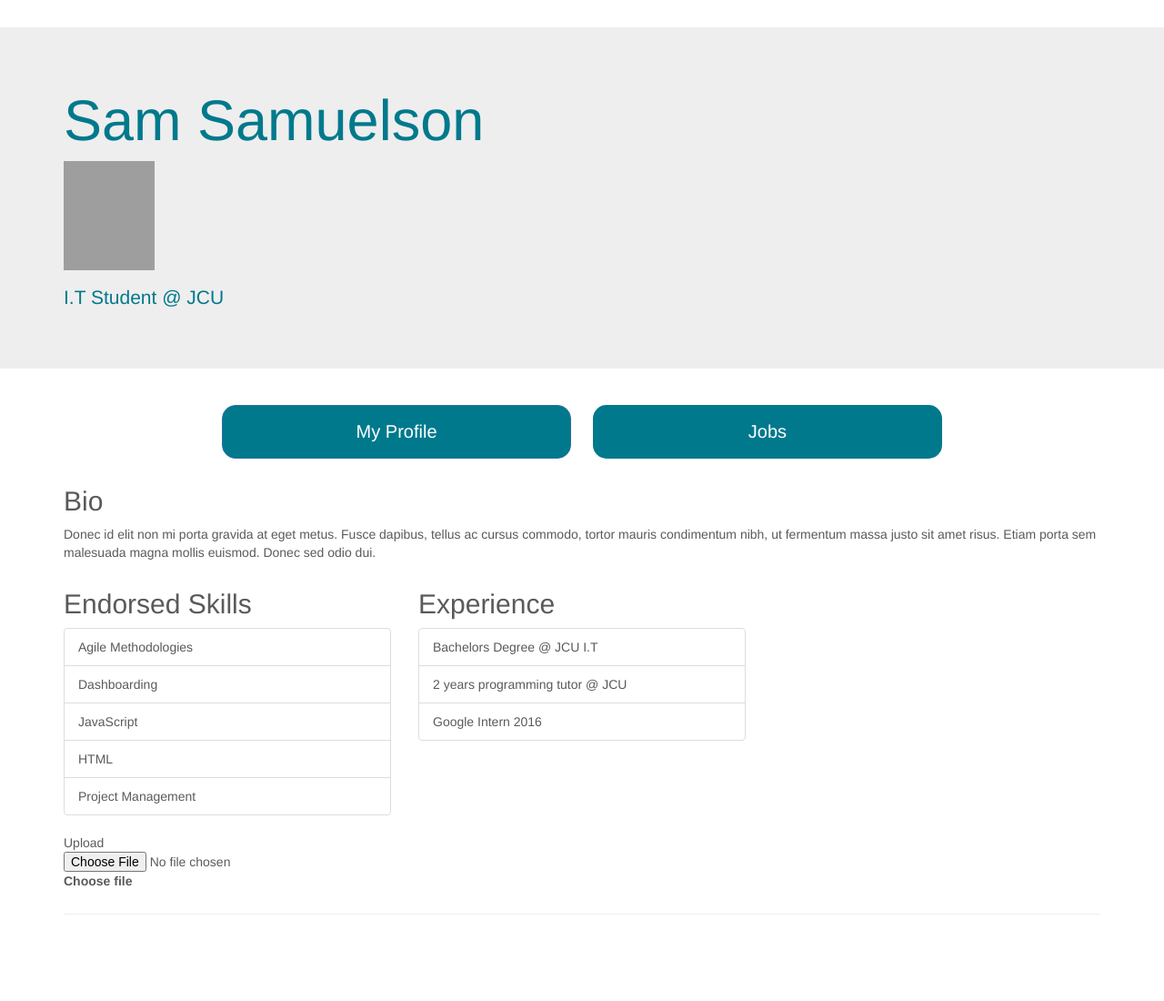
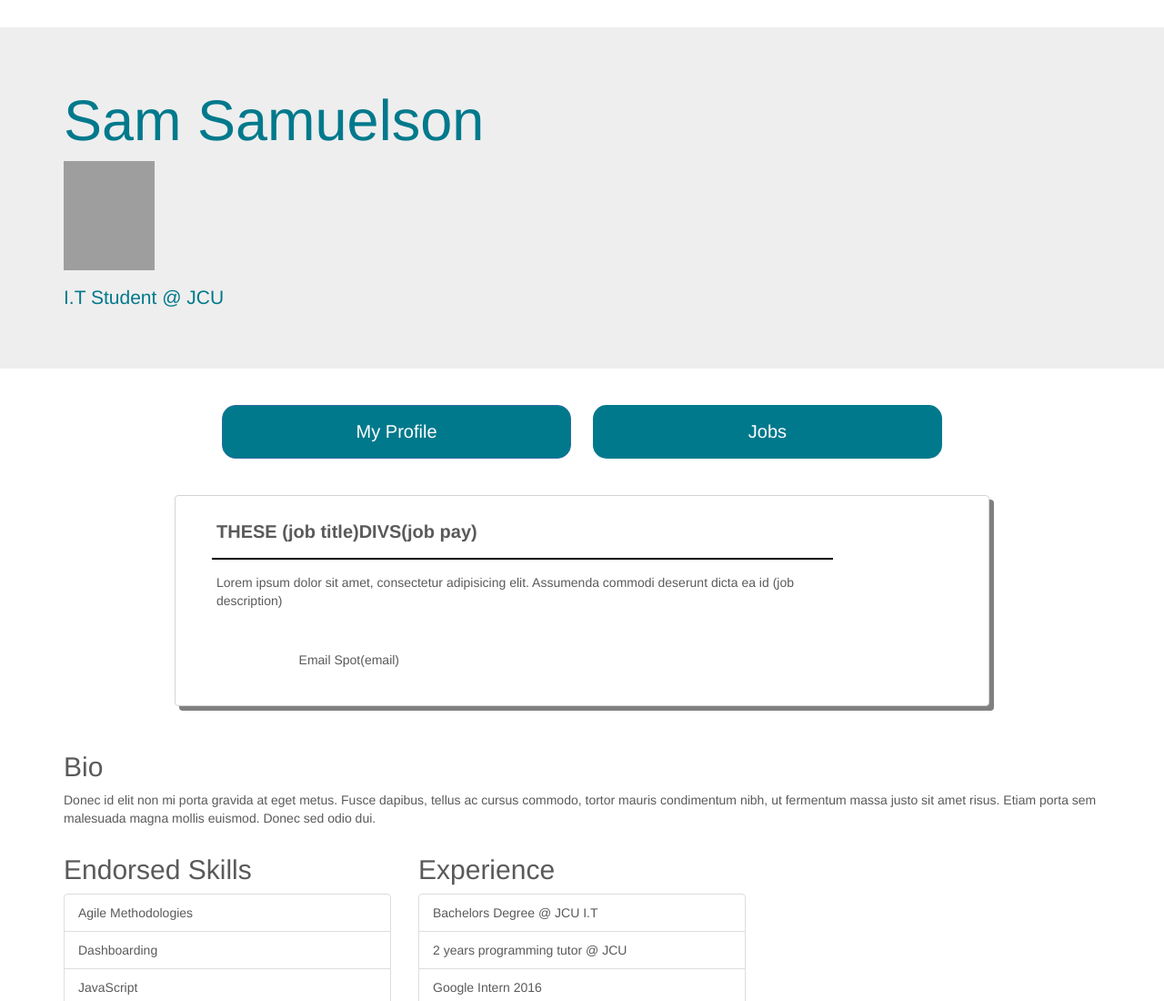
Before and after one commit to kylevincent/careerHubV2, a website: page public/root/studentDash/studentDashIndex.html in a window 1280 px wide. Shown: the top 1100 px of the page at 91% size. Drawn offline with nearby package versions, Linux system fonts and the light colour scheme; grey boxes are pictures that could not be loaded; a script that the page names is missing.

Commit message:
not sure
small changz

```diff
--- a/public/root/studentDash/studentDashIndex.html
+++ b/public/root/studentDash/studentDashIndex.html
@@ -40,6 +40,14 @@
     <div id="navbar">
         <button class="btn btn-primary" onclick="student_showProfile()" id="student_showProfileButton">My Profile</button>
         <button class="btn btn-outline-info" onclick="student_displayJobs()" id="student_showJobButton">Jobs</button>
+    </div>
+
+    <div id="jobDisplayDiv-post-container" >
+        <div id="jobDisplayDiv-post-title" >
+            <p>THESE (job title)</p><p>DIVS(job pay)</p>
+        </div>
+        <div id="jobDisplayDiv-post-desc" > Lorem ipsum dolor sit amet, consectetur adipisicing elit. Assumenda commodi deserunt dicta ea id  (job description)</div>
+        <div id="jobDisplayDiv-post-email" > Email Spot(email)</div>
     </div>
 
     <div class="content">
```
